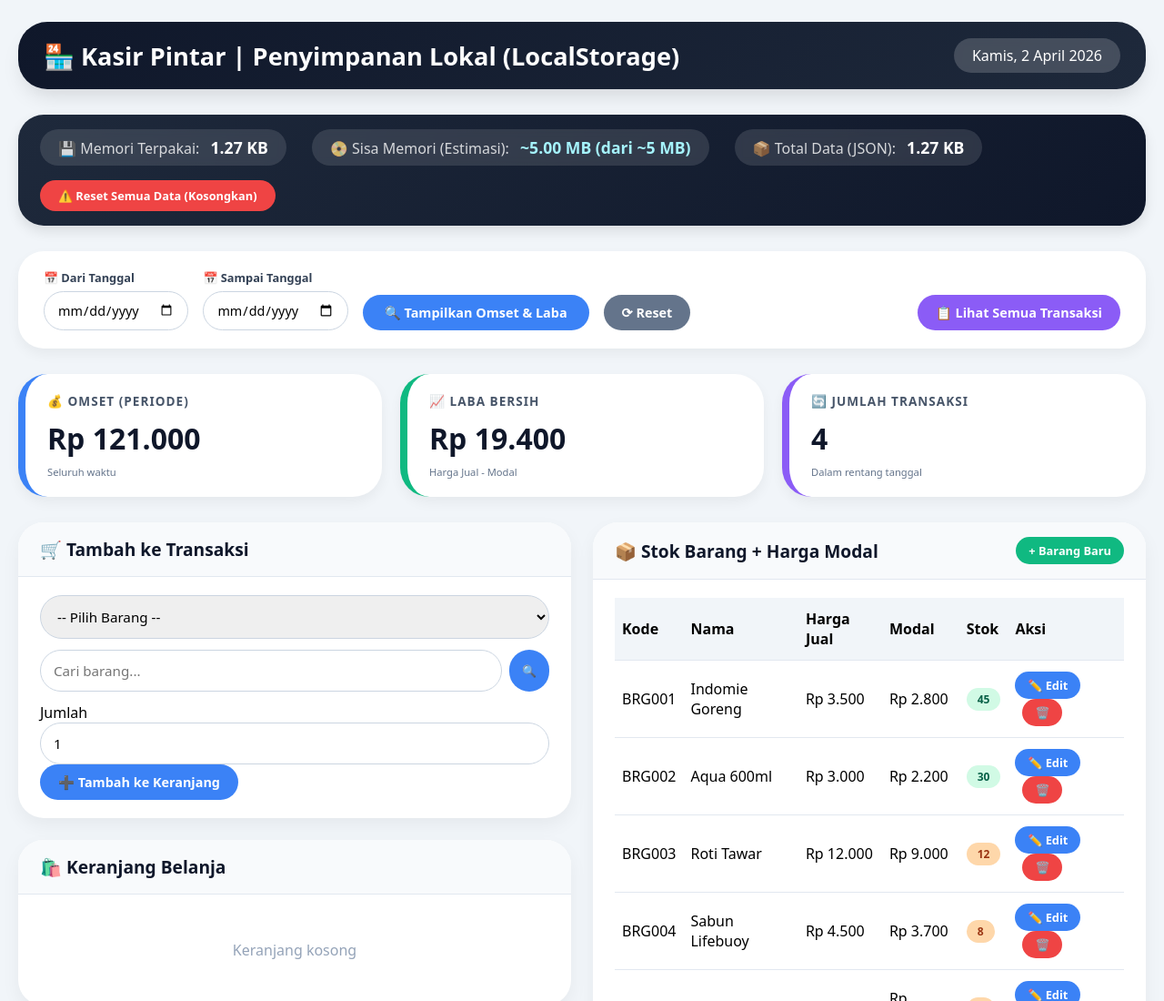
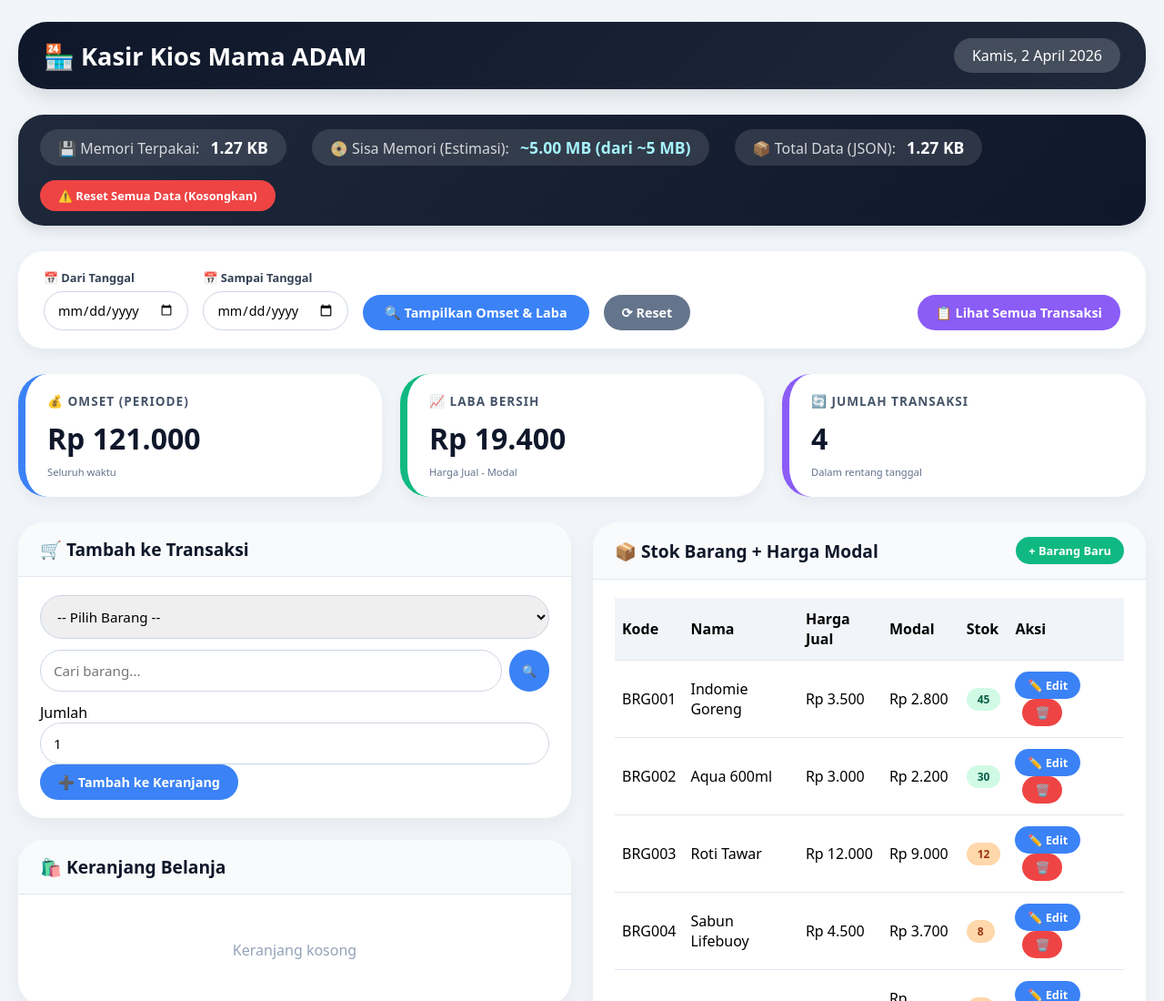
Before and after one commit to redspiderbox-ctrl/Kasir-KIOS-Mama-ADAM, a plain HTML site: page index.html in a window 1280 px wide. Shown: the top 1100 px of the page at 91% size. Drawn offline with Linux system fonts and the light colour scheme.

Commit message:
Update index.html

```diff
--- a/index.html
+++ b/index.html
@@ -313,7 +313,7 @@
 <body>
 <div class="dashboard">
     <div class="header">
-        <h1>🏪 Kasir Pintar | Penyimpanan Lokal (LocalStorage)</h1>
+        <h1>🏪 Kasir Kios Mama ADAM</h1>
         <div class="date-box" id="currentDate"></div>
     </div>
 
```
